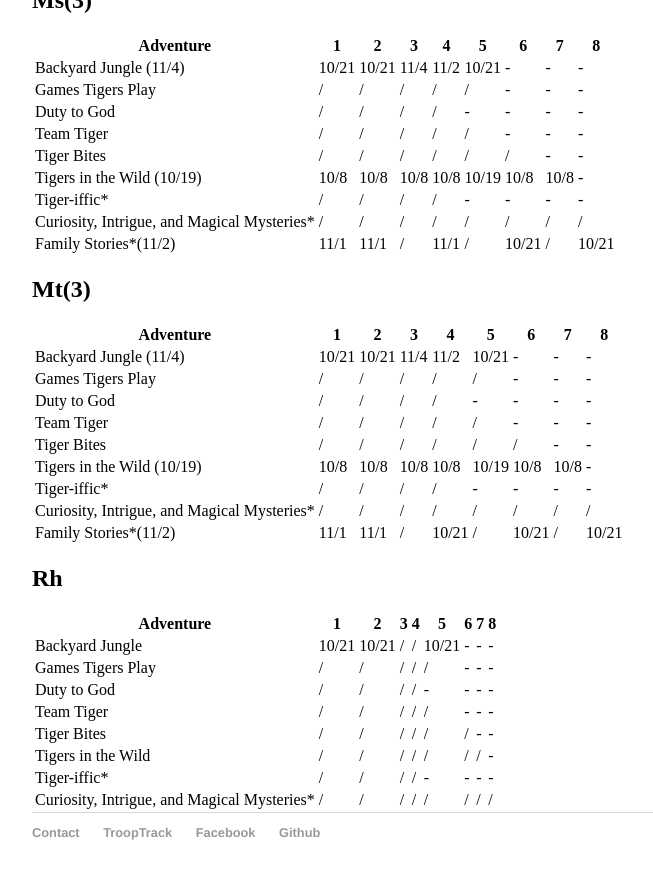
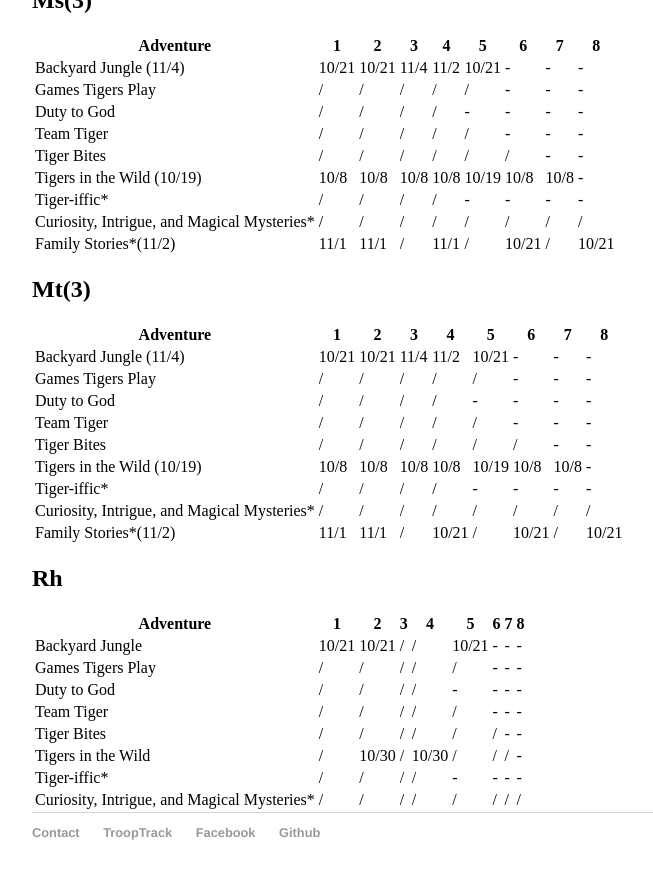
Before and after one commit to clare-pack818/clare-pack818.github.io, a Jekyll site: the page built from tigers/tracking/index.html, in a window 1280 px wide and 900 px high, scrolled down 1510 px. Shown: the top 879 px of the window, without its empty margins (160-813 px from the left). Built offline with Jekyll 4.4.1, drawn with Linux system fonts in a browser that asks for light colours.

Commit message:
Update index.html

```diff
--- a/tigers/tracking/index.html
+++ b/tigers/tracking/index.html
@@ -83,7 +83,7 @@ scouts:
     - [Duty to God, /,/,/,/,-,-,-,-]
     - [Team Tiger, /,/,/,/,/,-,-,-]
     - [Tiger Bites, /,/,/,/,/,/,-,-]
-    - [Tigers in the Wild, /,/,/,/,/,/,/,-]
+    - [Tigers in the Wild, /,10/30,/,10/30,/,/,/,-]
     - [Tiger-iffic*, /,/,/,/,-,-,-,-]
     - ["Curiosity, Intrigue, and Magical Mysteries*", /,/,/,/,/,/,/,/]
 
```
